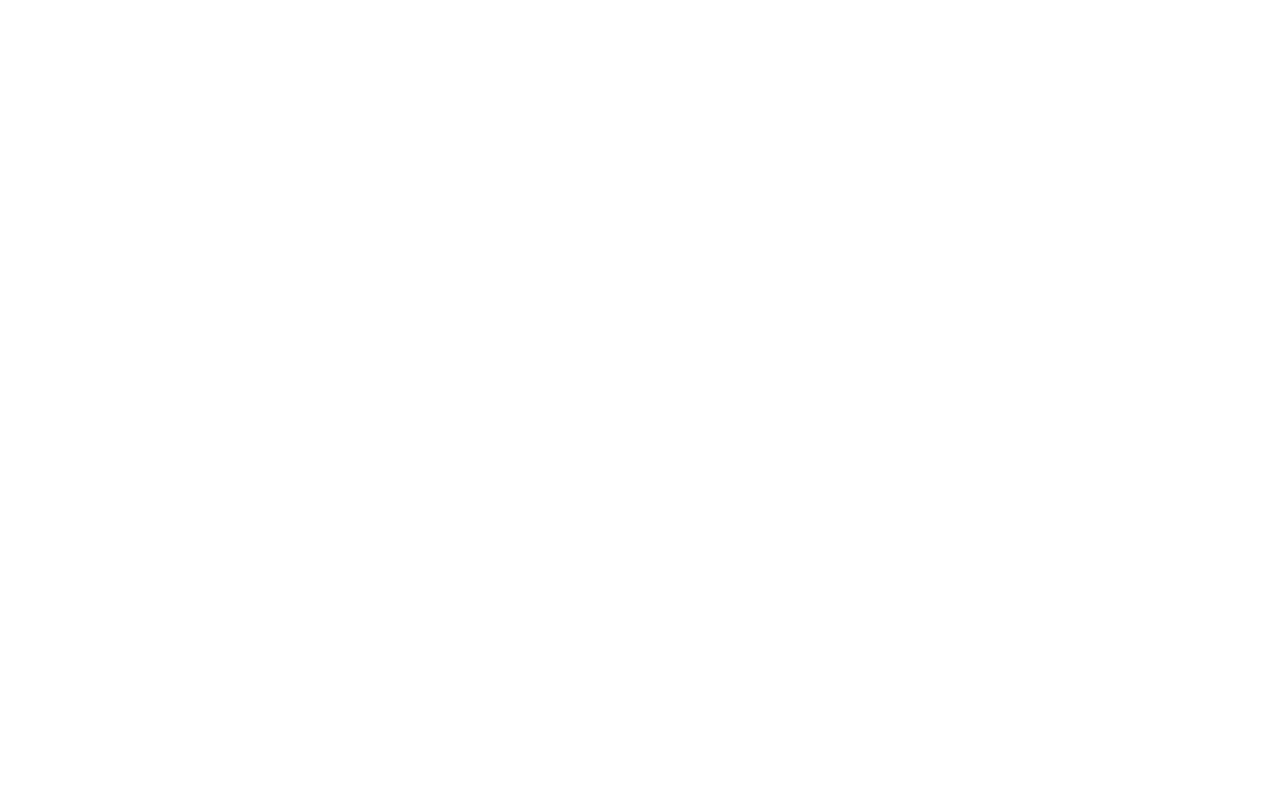
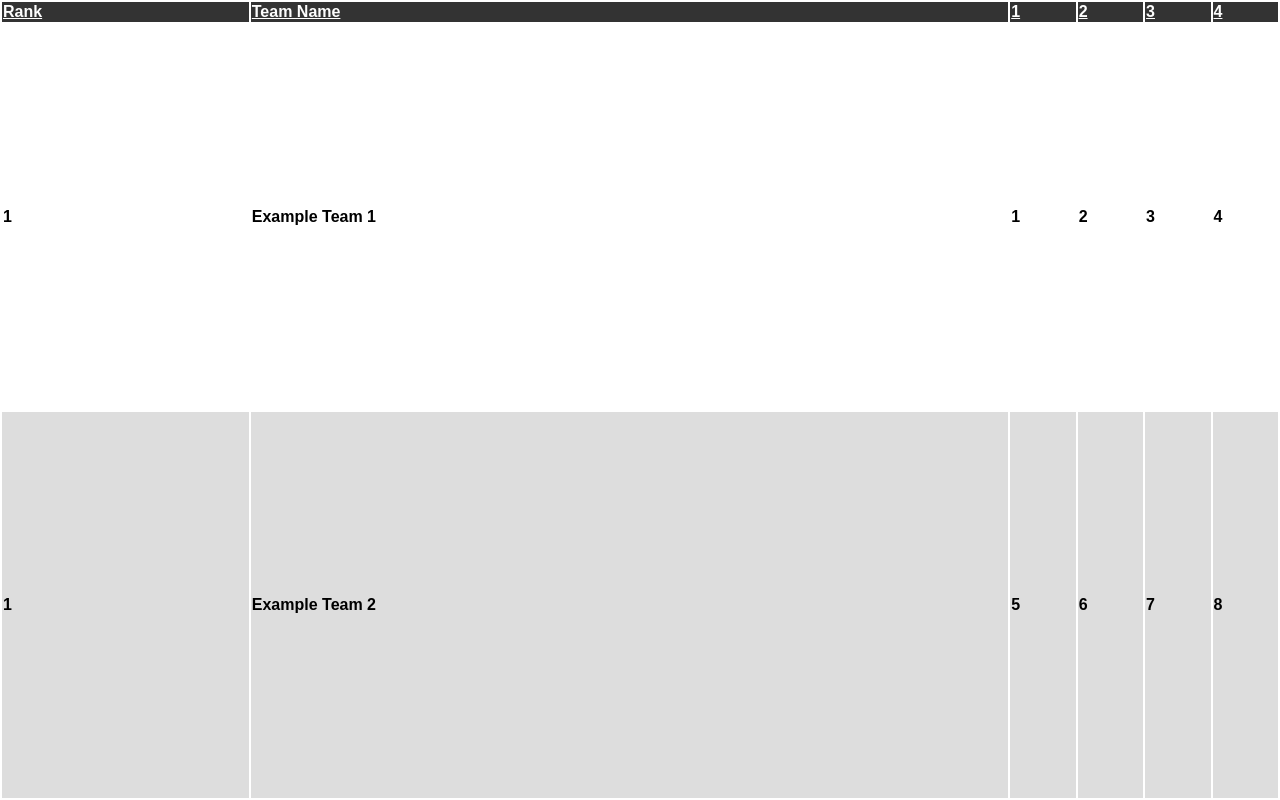
Before and after one commit to Xevion/trivia, a Flask app: page / in a window 1280 px wide. Before the commit the page is empty. Run offline with Flask 2, Linux system fonts and the light colour scheme.

Commit message:
add jinja templating code for basic table

```diff
--- a/trivia/templates/index.html
+++ b/trivia/templates/index.html
@@ -3,8 +3,86 @@
 <head>
     <meta charset="UTF-8">
     <title>Index</title>
+    <style>
+        /*.fixed_headers {*/
+        /*width: 750px;*/
+        /*table-layout: fixed;*/
+        /*    border-collapse: collapse;*/
+        /*}*/
+
+        .fixed_headers th {
+            text-decoration: underline;
+        }
+
+        .fixed_headers th,
+        .fixed_headers td {
+            font-family: arial, serif;
+            font-weight: bold;
+            /*padding: 5px;*/
+            text-align: left;
+        }
+
+        /*.fixed_headers td:nth-child(1),*/
+        /*.fixed_headers th:nth-child(1) {*/
+        /*    min-width: 200px;*/
+        /*}*/
+
+        /*.fixed_headers td:nth-child(2),*/
+        /*.fixed_headers th:nth-child(2) {*/
+        /*    min-width: 200px;*/
+        /*}*/
+
+        /*.fixed_headers td:nth-child(3),*/
+        /*.fixed_headers th:nth-child(3) {*/
+        /*    width: 350px;*/
+        /*}*/
+
+        .fixed_headers thead {
+            background-color: #333;
+            color: #FDFDFD;
+        }
+
+        /*.fixed_headers thead tr {*/
+        /*    display: block;*/
+        /*    position: relative;*/
+        /*}*/
+
+        /*.fixed_headers tbody {*/
+        /*    display: block;*/
+        /*    overflow: auto;*/
+        /*    width: 100%;*/
+        /*    height: 300px;*/
+        /*}*/
+
+        .fixed_headers tbody tr:nth-child(even) {
+            background-color: #DDD;
+        }
+    </style>
 </head>
 <body>
 
+<table class="fixed_headers" style="height:100%;width:100%; position: absolute; top: 0; bottom: 0; left: 0; right: 0;">
+    <thead>
+    <tr>
+        <th>Rank</th>
+        <th>Team Name</th>
+        {% for i in range(scoreCount) %}
+            <th>{{ i + 1 }}</th>
+        {% endfor %}
+    </tr>
+    </thead>
+    <tbody>
+    {% for team in teams %}
+        <tr>
+            <td>{{ range(1, teams | length) | random }}</td>
+            <td>{{ team.name }}</td>
+            {% for score in team.scores %}
+                <td>{{ score }}</td>
+            {% endfor %}
+        </tr>
+    {% endfor %}
+    </tbody>
+</table>
+
 </body>
 </html>
```
